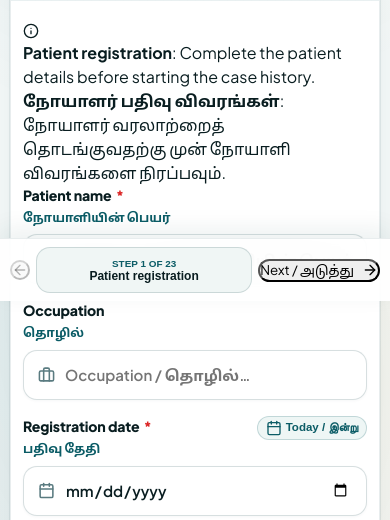
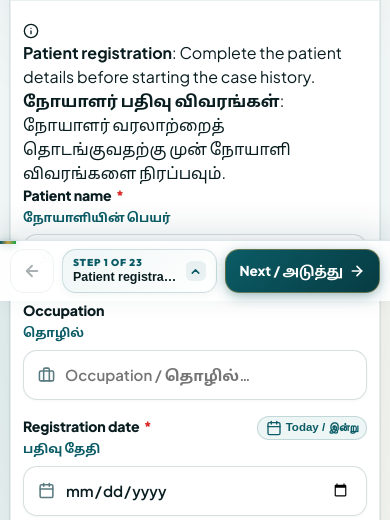
Before and after one commit to Sri698/prana, a Flask app: page / in a window 390 px wide. Shown: the part 543-1063 px from the top of the page. Run offline with Flask 3, Linux system fonts and the light colour scheme.

Commit message:
feat: redesign mobile sticky bottom dock with executive tactile buttons and live progress indicator

```diff
--- a/prana_homeocare_responsive_redesign/prana_backend/templates/index.html
+++ b/prana_homeocare_responsive_redesign/prana_backend/templates/index.html
@@ -1398,35 +1398,92 @@ body {
   cursor: pointer;
   border-radius: var(--radius-md);
   transition: all 0.22s cubic-bezier(0.16, 1, 0.3, 1);
+  text-decoration: none;
+}
+
+/* Primary Button Suite (Desktop & Mobile) */
+.btn.primary,
+#nextBtn,
+#mobileNextBtn {
+  background: linear-gradient(135deg, #0b5c66 0%, #073b42 100%);
+  color: #ffffff;
+  border: 1.5px solid rgba(201, 162, 74, 0.45);
+  box-shadow: 0 4px 16px -2px rgba(11, 92, 102, 0.42), 0 2px 6px rgba(0, 0, 0, 0.08);
+  font-weight: 800;
+  border-radius: var(--radius-md);
+  display: inline-flex;
+  align-items: center;
+  justify-content: center;
+  cursor: pointer;
+  transition: all 0.22s cubic-bezier(0.16, 1, 0.3, 1);
+  white-space: nowrap;
+}
+
+[data-theme="dark"] .btn.primary,
+[data-theme="dark"] #nextBtn,
+[data-theme="dark"] #mobileNextBtn {
+  background: linear-gradient(135deg, #0f7685 0%, #073b42 100%);
+  border-color: rgba(223, 168, 54, 0.45);
+  box-shadow: 0 4px 16px -2px rgba(25, 158, 140, 0.40);
+}
+
+.btn.primary:hover:not(:disabled),
+#nextBtn:hover:not(:disabled),
+#mobileNextBtn:hover:not(:disabled) {
+  background: linear-gradient(135deg, #0f7685 0%, #094b54 100%);
+  border-color: var(--accent-gold);
+  transform: translateY(-1.5px);
+  box-shadow: 0 8px 24px -2px rgba(11, 92, 102, 0.55);
+}
+
+.btn.primary:active:not(:disabled),
+#nextBtn:active:not(:disabled),
+#mobileNextBtn:active:not(:disabled) {
+  transform: scale(0.97);
+}
+
+.btn.primary:disabled,
+#nextBtn:disabled,
+#mobileNextBtn:disabled,
+#prevBtn:disabled,
+#mobilePrevBtn:disabled {
+  opacity: 0.35;
+  cursor: not-allowed;
+  pointer-events: none;
+  box-shadow: none !important;
+  transform: none !important;
+}
+
+/* Submit State (Step 24) */
+.btn.primary.is-submit,
+#nextBtn.is-submit,
+#mobileNextBtn.is-submit {
+  background: linear-gradient(135deg, #15803d 0%, #0b5c66 100%);
+  border-color: #4ade80;
+  box-shadow: 0 4px 18px rgba(22, 163, 74, 0.45);
+}
+
+.btn.primary.is-submit:hover:not(:disabled),
+#nextBtn.is-submit:hover:not(:disabled),
+#mobileNextBtn.is-submit:hover:not(:disabled) {
+  background: linear-gradient(135deg, #16a34a 0%, #073b42 100%);
+  box-shadow: 0 8px 24px rgba(22, 163, 74, 0.60);
 }
 
 #nextBtn {
   min-height: 50px;
   padding: 0 32px;
   font-size: 0.95rem;
-  font-weight: 800;
-  background: linear-gradient(135deg, #0b5c66 0%, #073b42 100%);
-  color: #ffffff;
-  border: 1px solid rgba(201, 162, 74, 0.4);
-  box-shadow: 0 8px 24px -4px rgba(11, 92, 102, 0.4);
-}
-
-[data-theme="dark"] #nextBtn {
-  background: linear-gradient(135deg, #0f7685 0%, #073b42 100%);
-}
-
-#nextBtn:hover {
-  background: linear-gradient(135deg, #0f7685 0%, #094b54 100%);
-  transform: translateY(-2px);
-  box-shadow: 0 12px 30px -4px rgba(11, 92, 102, 0.5);
-}
-
-#nextBtn:hover svg {
+}
+
+#nextBtn svg,
+#mobileNextBtn svg {
+  transition: transform 0.2s ease;
+}
+
+#nextBtn:hover:not(:disabled) svg,
+#mobileNextBtn:hover:not(:disabled) svg {
   transform: translateX(4px);
-}
-
-#nextBtn svg {
-  transition: transform 0.2s ease;
 }
 
 #prevBtn {
@@ -1446,7 +1503,7 @@ body {
   color: #b1cdc6;
 }
 
-#prevBtn:hover {
+#prevBtn:hover:not(:disabled) {
   background: var(--bg-subtle);
   border-color: rgba(11, 92, 102, 0.35);
   color: var(--primary);
@@ -1454,7 +1511,7 @@ body {
 }
 
 /* ==========================================================================
-   MOBILE STICKY BOTTOM DOCK
+   EXECUTIVE MOBILE STICKY BOTTOM DOCK
    ========================================================================== */
 .mobile-step-dock {
   display: none;
@@ -1462,51 +1519,196 @@ body {
   bottom: 0;
   left: 0;
   right: 0;
+  width: 100%;
+  box-sizing: border-box;
   background: var(--bg-surface-trans);
-  backdrop-filter: blur(20px);
-  -webkit-backdrop-filter: blur(20px);
-  border-top: 1px solid var(--border-subtle);
+  backdrop-filter: blur(24px) saturate(180%);
+  -webkit-backdrop-filter: blur(24px) saturate(180%);
+  border-top: 1px solid rgba(11, 92, 102, 0.14);
   padding: 10px 14px calc(10px + var(--safe-bottom));
-  box-shadow: 0 -8px 24px rgba(7, 59, 66, 0.08);
+  box-shadow: 0 -10px 32px rgba(7, 59, 66, 0.12), 0 -1px 3px rgba(7, 59, 66, 0.04);
   z-index: 95;
+  transition: all 0.25s ease;
+}
+
+[data-theme="dark"] .mobile-step-dock {
+  background: rgba(15, 29, 27, 0.94);
+  border-top-color: rgba(25, 158, 140, 0.22);
+  box-shadow: 0 -10px 32px rgba(0, 0, 0, 0.6);
+}
+
+.mobile-dock-progress {
+  position: absolute;
+  top: 0;
+  left: 0;
+  height: 3px;
+  width: 0%;
+  background: linear-gradient(90deg, #0b5c66 0%, #c9a24a 50%, #16a34a 100%);
+  transition: width 0.3s cubic-bezier(0.16, 1, 0.3, 1);
+  box-shadow: 0 0 8px rgba(11, 92, 102, 0.4);
 }
 
 .mobile-dock-inner {
   display: flex;
   align-items: center;
-  gap: 8px;
-}
-
+  gap: 10px;
+  max-width: 600px;
+  margin: 0 auto;
+}
+
+/* Tactile Mobile Previous Button */
+#mobilePrevBtn {
+  width: 48px;
+  height: 48px;
+  min-width: 48px;
+  border-radius: var(--radius-md);
+  background: var(--bg-surface);
+  border: 1.5px solid var(--border-medium);
+  color: var(--text-main);
+  box-shadow: 0 2px 6px rgba(7, 59, 66, 0.06);
+  display: inline-flex;
+  align-items: center;
+  justify-content: center;
+  padding: 0;
+  cursor: pointer;
+  flex-shrink: 0;
+  transition: all 0.22s cubic-bezier(0.16, 1, 0.3, 1);
+}
+
+[data-theme="dark"] #mobilePrevBtn {
+  background: #122220;
+  border-color: rgba(25, 158, 140, 0.25);
+  color: #b1cdc6;
+}
+
+#mobilePrevBtn:hover:not(:disabled) {
+  background: var(--primary-light);
+  color: var(--primary);
+  border-color: var(--primary);
+  transform: translateY(-1.5px);
+  box-shadow: 0 4px 12px rgba(11, 92, 102, 0.15);
+}
+
+#mobilePrevBtn:active:not(:disabled) {
+  transform: scale(0.95);
+}
+
+#mobilePrevBtn svg {
+  width: 18px;
+  height: 18px;
+  stroke-width: 2.5;
+  stroke: currentColor;
+}
+
+/* Center Interactive Clinical Status Capsule */
 .mobile-step-pill-btn {
   flex: 1;
-  min-height: 46px;
-  background: var(--bg-subtle);
-  border: 1px solid var(--border-medium);
+  min-height: 48px;
+  height: 48px;
+  background: linear-gradient(135deg, rgba(238, 246, 245, 0.95) 0%, rgba(255, 255, 255, 0.95) 100%);
+  border: 1.5px solid rgba(11, 92, 102, 0.18);
   border-radius: var(--radius-md);
-  padding: 4px 12px;
+  padding: 6px 14px;
+  display: flex;
+  align-items: center;
+  justify-content: space-between;
+  cursor: pointer;
+  box-shadow: 0 2px 8px rgba(7, 59, 66, 0.05);
+  transition: all 0.22s cubic-bezier(0.16, 1, 0.3, 1);
+  min-width: 0;
+  text-decoration: none;
+}
+
+[data-theme="dark"] .mobile-step-pill-btn {
+  background: linear-gradient(135deg, #142724 0%, #0f1d1b 100%);
+  border-color: rgba(25, 158, 140, 0.28);
+}
+
+.mobile-step-pill-btn:hover {
+  border-color: var(--primary);
+  background: var(--bg-surface);
+  transform: translateY(-1.5px);
+  box-shadow: 0 6px 16px rgba(11, 92, 102, 0.14);
+}
+
+.mobile-step-pill-btn:active {
+  transform: scale(0.98);
+}
+
+.mobile-pill-text-col {
   display: flex;
   flex-direction: column;
-  align-items: center;
-  justify-content: center;
-  cursor: pointer;
-  text-align: center;
+  align-items: flex-start;
+  min-width: 0;
+  flex: 1;
+  text-align: left;
 }
 
 .mobile-step-pill-top {
+  font-family: var(--font-heading);
   font-size: 0.65rem;
-  font-weight: 800;
+  font-weight: 850;
+  letter-spacing: 0.08em;
   text-transform: uppercase;
   color: var(--primary);
+  line-height: 1.2;
+}
+
+[data-theme="dark"] .mobile-step-pill-top {
+  color: #6ee7d5;
 }
 
 .mobile-step-pill-title {
-  font-size: 0.82rem;
+  font-size: 0.84rem;
   font-weight: 750;
   color: var(--text-main);
   white-space: nowrap;
   overflow: hidden;
   text-overflow: ellipsis;
-  max-width: 170px;
+  width: 100%;
+  line-height: 1.3;
+}
+
+.mobile-pill-chevron {
+  display: inline-flex;
+  align-items: center;
+  justify-content: center;
+  width: 24px;
+  height: 24px;
+  border-radius: var(--radius-xs);
+  background: rgba(11, 92, 102, 0.08);
+  color: var(--primary);
+  flex-shrink: 0;
+  margin-left: 6px;
+  transition: all 0.2s ease;
+}
+
+[data-theme="dark"] .mobile-pill-chevron {
+  background: rgba(25, 158, 140, 0.18);
+  color: #6ee7d5;
+}
+
+.mobile-step-pill-btn:hover .mobile-pill-chevron {
+  background: var(--primary);
+  color: #ffffff;
+  transform: translateY(-2px);
+}
+
+/* Primary Mobile Next Button */
+#mobileNextBtn {
+  min-height: 48px;
+  height: 48px;
+  padding: 0 20px;
+  font-size: 0.90rem;
+  letter-spacing: -0.01em;
+  gap: 8px;
+  flex-shrink: 0;
+}
+
+#mobileNextBtn svg {
+  width: 16px;
+  height: 16px;
+  stroke-width: 2.5;
 }
 
 /* ==========================================================================
@@ -2095,16 +2297,34 @@ body {
     padding: 8px 10px calc(8px + var(--safe-bottom));
   }
   .mobile-dock-inner {
-    gap: 6px;
+    gap: 8px;
+  }
+  #mobilePrevBtn {
+    width: 44px;
+    height: 44px;
+    min-width: 44px;
   }
   .mobile-step-pill-btn {
-    padding: 4px 6px;
+    min-height: 44px;
+    height: 44px;
+    padding: 4px 10px;
   }
   .mobile-step-pill-top {
     font-size: 0.62rem;
   }
   .mobile-step-pill-title {
-    font-size: 0.75rem;
+    font-size: 0.78rem;
+  }
+  .mobile-pill-chevron {
+    width: 20px;
+    height: 20px;
+  }
+  #mobileNextBtn {
+    min-height: 44px;
+    height: 44px;
+    padding: 0 14px;
+    font-size: 0.85rem;
+    gap: 6px;
   }
 }
 </style>
@@ -2333,17 +2553,25 @@ body {
      MOBILE STICKY BOTTOM DOCK (For Small Screens & Phones)
      ====================================================================== -->
 <div class="mobile-step-dock" id="mobileDock" aria-label="Mobile navigation">
+  <div class="mobile-dock-progress" id="mobileDockProgress"></div>
   <div class="mobile-dock-inner">
-    <button class="btn" id="mobilePrevBtn" type="button" aria-label="Previous step">
+    <button class="btn" id="mobilePrevBtn" type="button" aria-label="Previous step" title="Previous section">
       <svg class="svg-icon" viewBox="0 0 24 24">
         <line x1="19" y1="12" x2="5" y2="12"></line>
         <polyline points="12 19 5 12 12 5"></polyline>
       </svg>
     </button>
 
-    <button class="mobile-step-pill-btn" id="mobileDrawerTriggerBtn" type="button">
-      <span class="mobile-step-pill-top" id="mobileKickerText">Step 1 of 23</span>
-      <span class="mobile-step-pill-title" id="mobileStepTitle">Patient registration</span>
+    <button class="mobile-step-pill-btn" id="mobileDrawerTriggerBtn" type="button" title="View all case sections">
+      <div class="mobile-pill-text-col">
+        <span class="mobile-step-pill-top" id="mobileKickerText">Step 1 of 23</span>
+        <span class="mobile-step-pill-title" id="mobileStepTitle">Patient registration</span>
+      </div>
+      <span class="mobile-pill-chevron" aria-hidden="true">
+        <svg viewBox="0 0 24 24" class="svg-icon" style="width:13px;height:13px;stroke-width:2.8;">
+          <polyline points="18 15 12 9 6 15"></polyline>
+        </svg>
+      </span>
     </button>
 
     <button class="btn primary" id="mobileNextBtn" type="button" aria-label="Next step">
@@ -3295,6 +3523,7 @@ function render() {
   const flowPct = Math.round(((current + 1) / TOTAL_FLOW_STEPS) * 100);
   $("progressPct").textContent = `${flowPct}%`;
   $("progressFill").style.width = `${flowPct}%`;
+  if ($("mobileDockProgress")) $("mobileDockProgress").style.width = `${flowPct}%`;
   $("progressTitle").textContent = getLangText("Your progress", "முன்னேற்றம்");
   $("progressMeta").textContent = isReview
     ? getLangText("Review & Submit", "மதிப்பாய்வு & சமர்ப்பி")
@@ -3305,6 +3534,8 @@ function render() {
 
   // Form Body
   if (isReview) {
+    $("nextBtn").classList.add("is-submit");
+    $("mobileNextBtn").classList.add("is-submit");
     $("formBody").innerHTML = reviewHTML();
 
     document.querySelectorAll("[data-edit]").forEach(b => {
@@ -3320,6 +3551,8 @@ function render() {
     $("mobileNextLabel").textContent = getLangText("Submit", "சமர்ப்பி");
     $("footNote").textContent = getLangText("Transmits your case record securely to Dr. G. Srinivasan M.D(Hom)", "மருத்துவர் சீனிவாசனிடம் உங்கள் தகவல்களைப் பாதுகாப்பாகச் சமர்ப்பிக்கிறது.");
   } else {
+    $("nextBtn").classList.remove("is-submit");
+    $("mobileNextBtn").classList.remove("is-submit");
     $("formBody").innerHTML = `
       <div class="section-guidance">
         <svg class="guidance-icon svg-icon" viewBox="0 0 24 24"><circle cx="12" cy="12" r="10"></circle><line x1="12" y1="16" x2="12" y2="12"></line><line x1="12" y1="8" x2="12.01" y2="8"></line></svg>
```
Also changed, not shown: prana_homeocare_fixed (5).html (+282 -49 lines), 1 other file.
